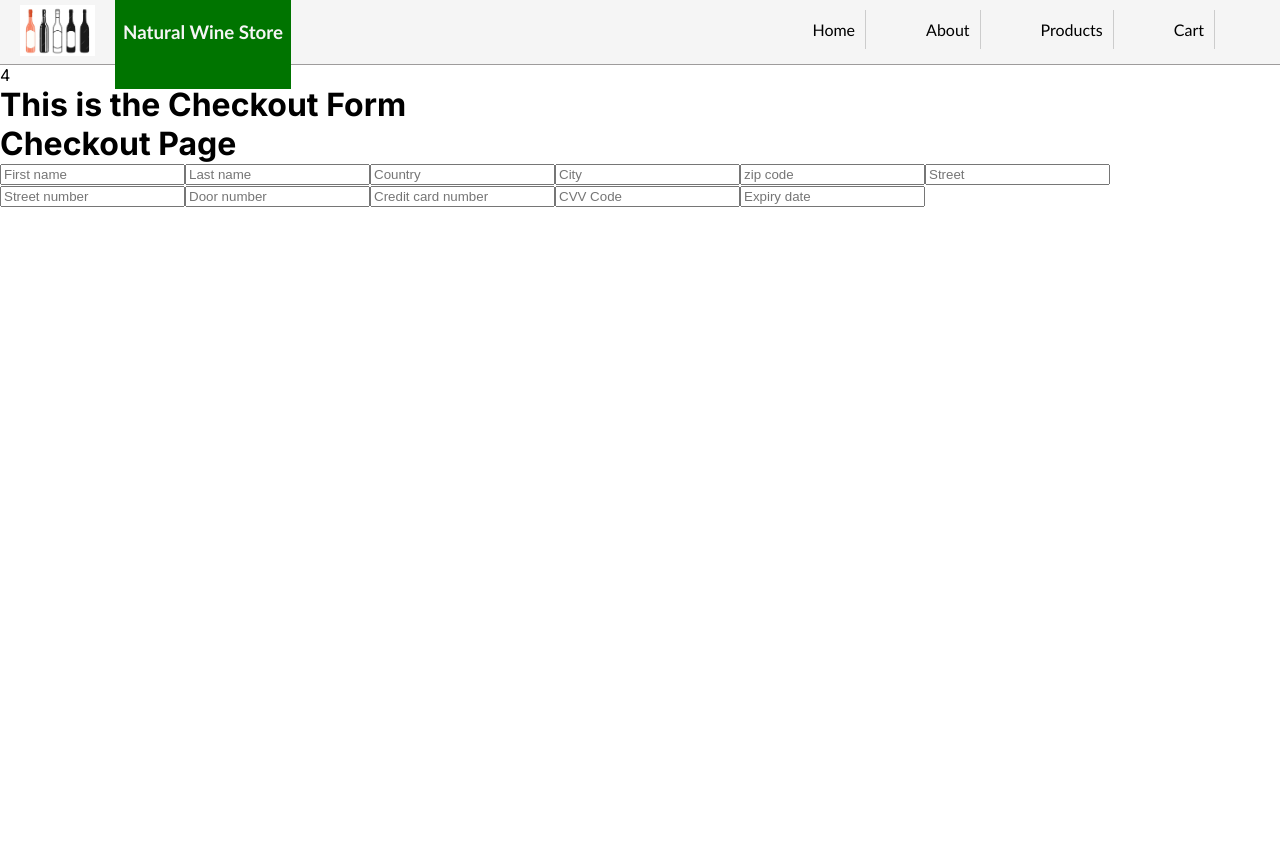
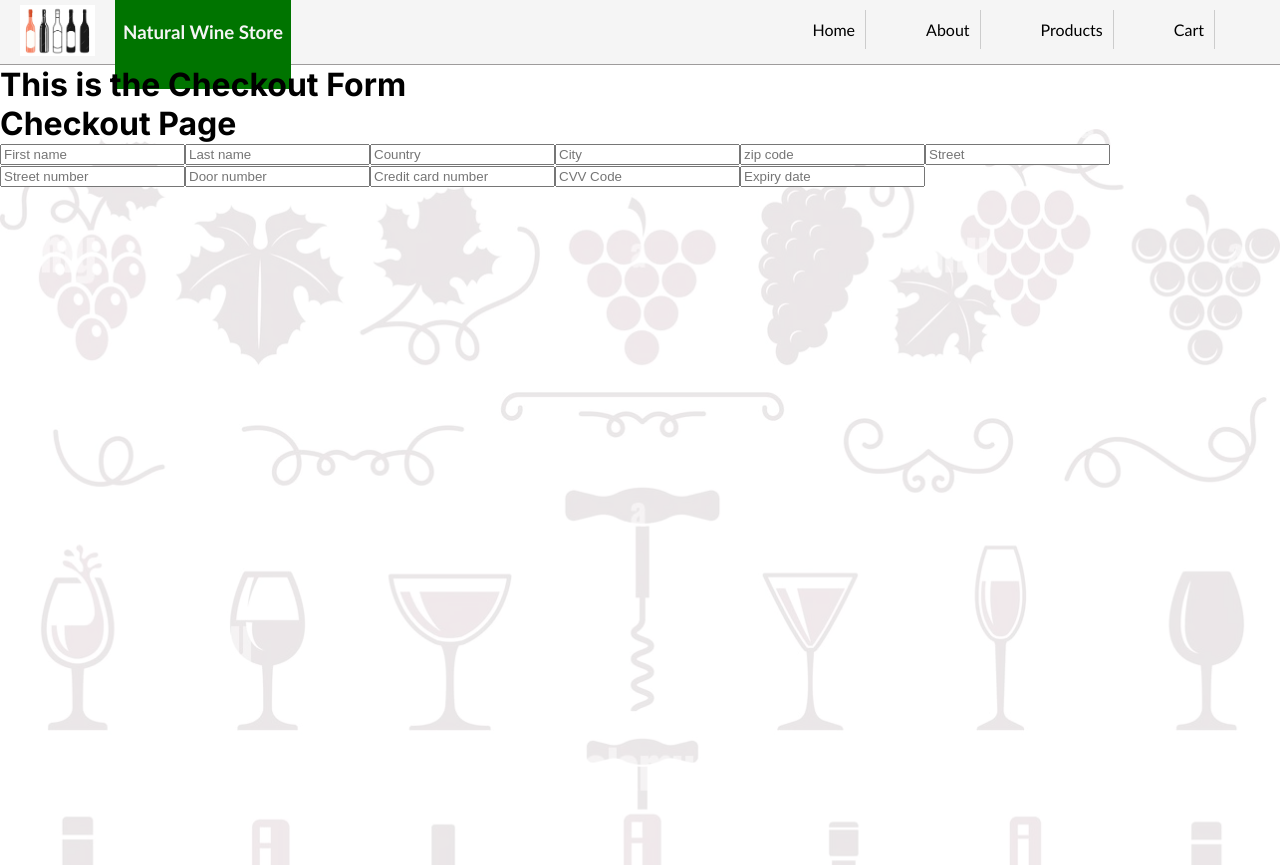
Before and after one commit to Petzlc/nextjs-ecommerce-store, a Next.js app: page /checkout in a window 1280 px wide. Before the commit the page ends 800 px from the top, so only its background shows below. Built offline with nearby package versions, Linux system fonts and the light colour scheme; no server answers.

Commit message:
Add background picture

```diff
--- /dev/null
+++ b/app/Home.module.scss
@@ -0,0 +1,49 @@
+.container {
+  max-width: 1200px;
+  margin: 0 auto;
+  padding: 20px;
+  font-family: Arial, sans-serif;
+}
+
+.title {
+  text-align: center;
+  font-size: 2.5rem;
+  margin-bottom: 20px;
+}
+
+.intro {
+  text-align: center;
+  margin-bottom: 40px;
+  font-size: 1.2rem;
+  color: #333;
+}
+
+.section,
+.sectionReverse {
+  display: flex;
+  align-items: center;
+  margin-bottom: 40px;
+}
+
+.sectionReverse {
+  flex-direction: row-reverse;
+}
+
+.imageContainer {
+  flex: 1;
+  padding: 10px;
+}
+
+.image {
+  width: 100%;
+  height: auto;
+  border-radius: 8px;
+}
+
+.textContainer {
+  flex: 1;
+  padding: 10px;
+  font-size: 1rem;
+  line-height: 1.6;
+  color: #666;
+}
--- a/app/globals.scss
+++ b/app/globals.scss
@@ -7,6 +7,28 @@
   margin: 0;
   color: black;
   text-decoration: none;
+}
+
+/* Hintergrundbild für die gesamte Seite */
+/* Hintergrundbild für den Bereich unterhalb des Headers */
+.main-container {
+  position: relative;
+  min-height: 100vh;
+  overflow: hidden;
+}
+.background-image-container {
+  position: absolute;
+  top: 4rem;
+  left: 0;
+  width: 100%;
+  height: calc(100% - 4rem);
+  z-index: -1; /* Bild hinter den Inhalt legen */
+}
+.background-image {
+  width: 100%;
+  height: 100%;
+  object-fit: cover;
+  opacity: 0.1; /* Bilddurchlässigkeit */
 }
 header {
   height: 4rem;
--- a/app/layout.js
+++ b/app/layout.js
@@ -64,8 +64,22 @@ export default async function RootLayout({ children }) {
             </Link>
           </nav>
         </header>
-        {Math.floor(Math.random() * 10)}
-        <main>{children}</main>
+        {/* {Math.floor(Math.random() * 10)} */}
+        <main className="main-container">
+          <div className="background-image-container">
+            <Image
+              src="/img/Background_winesymbols.webp"
+              className="background-image"
+              alt="background picture"
+              // width="100"
+              // height="100"
+              layout="fill"
+              objectFit="cover"
+              objectPosition="top"
+            />
+          </div>
+          {children}
+        </main>
         <footer />
       </body>
     </html>
```
Also changed, not shown: app/page.js (+37 -6 lines), public/img/Background_winesymbols.webp (added).
